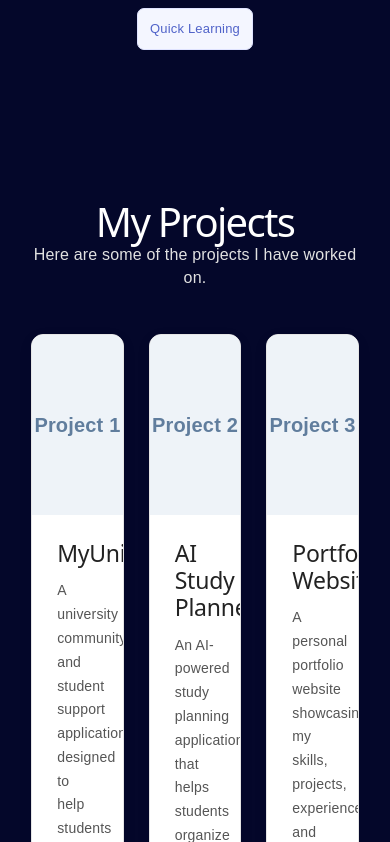
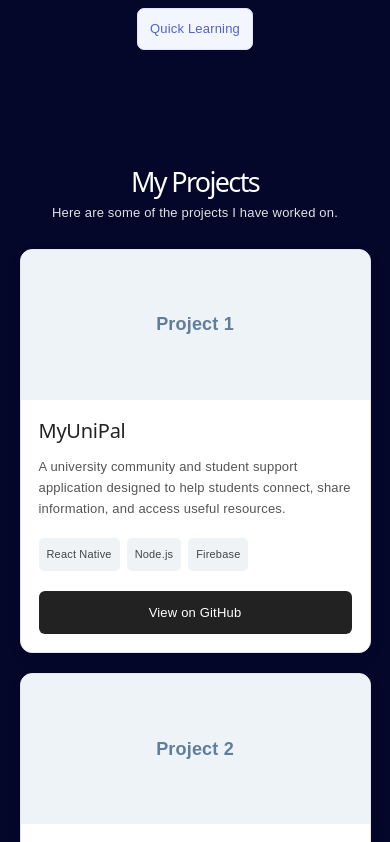
Before and after one commit to ishqafathima/My-Portfolio, a React (Vite) app: page / in a window 390 px wide. Shown: the part 2482-3324 px from the top of the page. Built offline with nearby package versions, Linux system fonts and the light colour scheme.

Commit message:
update portfolio

```diff
--- a/src/sections/Projects/Projects.css
+++ b/src/sections/Projects/Projects.css
@@ -1,57 +1,127 @@
+
+/* =========================
+   PROJECTS SECTION
+========================= */
+
 .projects {
   min-height: calc(100vh - 70px);
-  padding: 70px 8%;
+
+  padding: 80px 8% 100px;
+
   background-color: #04072a;
+
+  box-sizing: border-box;
 }
 
+
+/* =========================
+   PROJECT CONTENT
+========================= */
+
 .projects-content {
+  width: 100%;
   max-width: 1100px;
+
   margin: 0 auto;
 }
 
+
+/* =========================
+   HEADING
+========================= */
+
 .projects-content h1 {
   text-align: center;
-  font-size: 40px;
+
+  font-size: clamp(30px, 4vw, 40px);
+
   color: #ffffff;
-  margin-bottom: 10px;
+
+  margin: 0 0 10px;
 }
+
+
+/* =========================
+   SUBTITLE
+========================= */
 
 .projects-subtitle {
   text-align: center;
+
   color: #e1e1e1;
+
   font-size: 16px;
-  margin-bottom: 45px;
+
+  line-height: 1.6;
+
+  margin: 0 auto 45px;
 }
+
+
+/* =========================
+   PROJECT GRID
+========================= */
 
 .projects-grid {
   display: grid;
-  grid-template-columns: repeat(3, 1fr);
+
+  grid-template-columns: repeat(3, minmax(0, 1fr));
+
   gap: 25px;
 }
 
+
+/* =========================
+   PROJECT CARD
+========================= */
+
 .project-card {
+  min-width: 0;
+
   background-color: #ffffff;
+
   border: 1px solid #e5e5e5;
+
   border-radius: 12px;
+
   overflow: hidden;
+
   box-shadow: 0 4px 15px rgba(0, 0, 0, 0.06);
-  transition: 0.3s;
+
+  transition: transform 0.3s ease;
 }
 
 .project-card:hover {
   transform: translateY(-7px);
 }
 
+
+/* =========================
+   PROJECT IMAGE
+========================= */
+
 .project-image {
   height: 180px;
+
   background-color: #eef3f8;
+
   display: flex;
+
   align-items: center;
+
   justify-content: center;
+
   color: #607d9d;
+
   font-size: 20px;
+
   font-weight: 600;
 }
+
+
+/* =========================
+   PROJECT INFO
+========================= */
 
 .project-info {
   padding: 25px;
@@ -59,66 +129,300 @@
 
 .project-info h2 {
   font-size: 23px;
-  margin-bottom: 12px;
+
+  margin: 0 0 12px;
+
   color: #222;
+
+  line-height: 1.3;
 }
 
 .project-info p {
   font-size: 14px;
+
   line-height: 1.7;
+
   color: #555;
-  margin-bottom: 18px;
+
+  margin: 0 0 18px;
 }
+
+
+/* =========================
+   TECHNOLOGIES
+========================= */
 
 .technologies {
   display: flex;
+
   flex-wrap: wrap;
+
   gap: 8px;
+
   margin-bottom: 20px;
 }
 
 .technologies span {
   background-color: #f0f3f6;
+
   padding: 6px 10px;
+
   border-radius: 5px;
+
   font-size: 12px;
+
   color: #444;
+
+  white-space: nowrap;
 }
+
+
+/* =========================
+   GITHUB BUTTON
+========================= */
 
 .github-btn {
   display: inline-block;
+
   padding: 9px 16px;
+
   background-color: #222;
+
   color: white;
+
   text-decoration: none;
+
   border-radius: 6px;
+
   font-size: 13px;
+
+  transition: 0.3s ease;
 }
 
 .github-btn:hover {
   opacity: 0.8;
 }
 
-/* View All Projects */
+
+/* =========================
+   VIEW ALL PROJECTS
+========================= */
 
 .view-all-projects {
   text-align: center;
+
   margin-top: 40px;
 }
 
 .view-all-projects a {
   display: inline-block;
+
   padding: 12px 25px;
+
   background-color: #888992;
+
   color: white;
+
   text-decoration: none;
+
   border-radius: 6px;
+
   font-size: 15px;
+
   font-weight: 500;
+
   transition: 0.3s ease;
 }
 
 .view-all-projects a:hover {
   background-color: #6f7190;
+
   color: white;
 }
+
+
+/* =========================
+   TABLET
+========================= */
+
+@media (max-width: 950px) {
+
+  .projects {
+    padding: 70px 7% 90px;
+  }
+
+  .projects-grid {
+    grid-template-columns: repeat(2, minmax(0, 1fr));
+
+    gap: 25px;
+  }
+
+  .project-image {
+    height: 170px;
+  }
+
+  .project-info {
+    padding: 22px;
+  }
+
+  .project-info h2 {
+    font-size: 21px;
+  }
+}
+
+
+/* =========================
+   MOBILE
+========================= */
+
+@media (max-width: 700px) {
+
+  .projects {
+    min-height: calc(100vh - 60px);
+
+    padding: 60px 6% 80px;
+  }
+
+  .projects-content {
+    width: 100%;
+  }
+
+  .projects-content h1 {
+    font-size: 30px;
+  }
+
+  .projects-subtitle {
+    font-size: 14px;
+
+    margin-bottom: 30px;
+  }
+
+  /* One card per row */
+  .projects-grid {
+    grid-template-columns: 1fr;
+
+    gap: 25px;
+  }
+
+  .project-card {
+    width: 100%;
+  }
+
+  .project-image {
+    height: 170px;
+  }
+
+  .project-info {
+    padding: 22px;
+  }
+
+  .project-info h2 {
+    font-size: 21px;
+  }
+
+  .project-info p {
+    font-size: 14px;
+
+    line-height: 1.7;
+  }
+
+  .technologies {
+    gap: 7px;
+  }
+
+  .technologies span {
+    font-size: 12px;
+
+    padding: 6px 9px;
+  }
+
+  .github-btn {
+    padding: 9px 15px;
+
+    font-size: 13px;
+  }
+
+  .view-all-projects {
+    margin-top: 35px;
+  }
+}
+
+
+/* =========================
+   SMALL PHONES
+========================= */
+
+@media (max-width: 480px) {
+
+  .projects {
+    padding: 50px 5% 70px;
+  }
+
+  .projects-content h1 {
+    font-size: 27px;
+  }
+
+  .projects-subtitle {
+    font-size: 13px;
+
+    line-height: 1.6;
+
+    margin-bottom: 25px;
+  }
+
+  .projects-grid {
+    gap: 20px;
+  }
+
+  .project-image {
+    height: 150px;
+
+    font-size: 18px;
+  }
+
+  .project-info {
+    padding: 18px;
+  }
+
+  .project-info h2 {
+    font-size: 20px;
+  }
+
+  .project-info p {
+    font-size: 13px;
+
+    line-height: 1.65;
+  }
+
+  .technologies span {
+    font-size: 11px;
+
+    padding: 5px 8px;
+  }
+
+  .github-btn {
+    width: 100%;
+
+    box-sizing: border-box;
+
+    text-align: center;
+
+    padding: 10px;
+
+    font-size: 13px;
+  }
+
+  .view-all-projects {
+    margin-top: 30px;
+  }
+
+  .view-all-projects a {
+    width: 100%;
+
+    box-sizing: border-box;
+
+    padding: 11px 15px;
+
+    font-size: 14px;
+  }
+}
```
